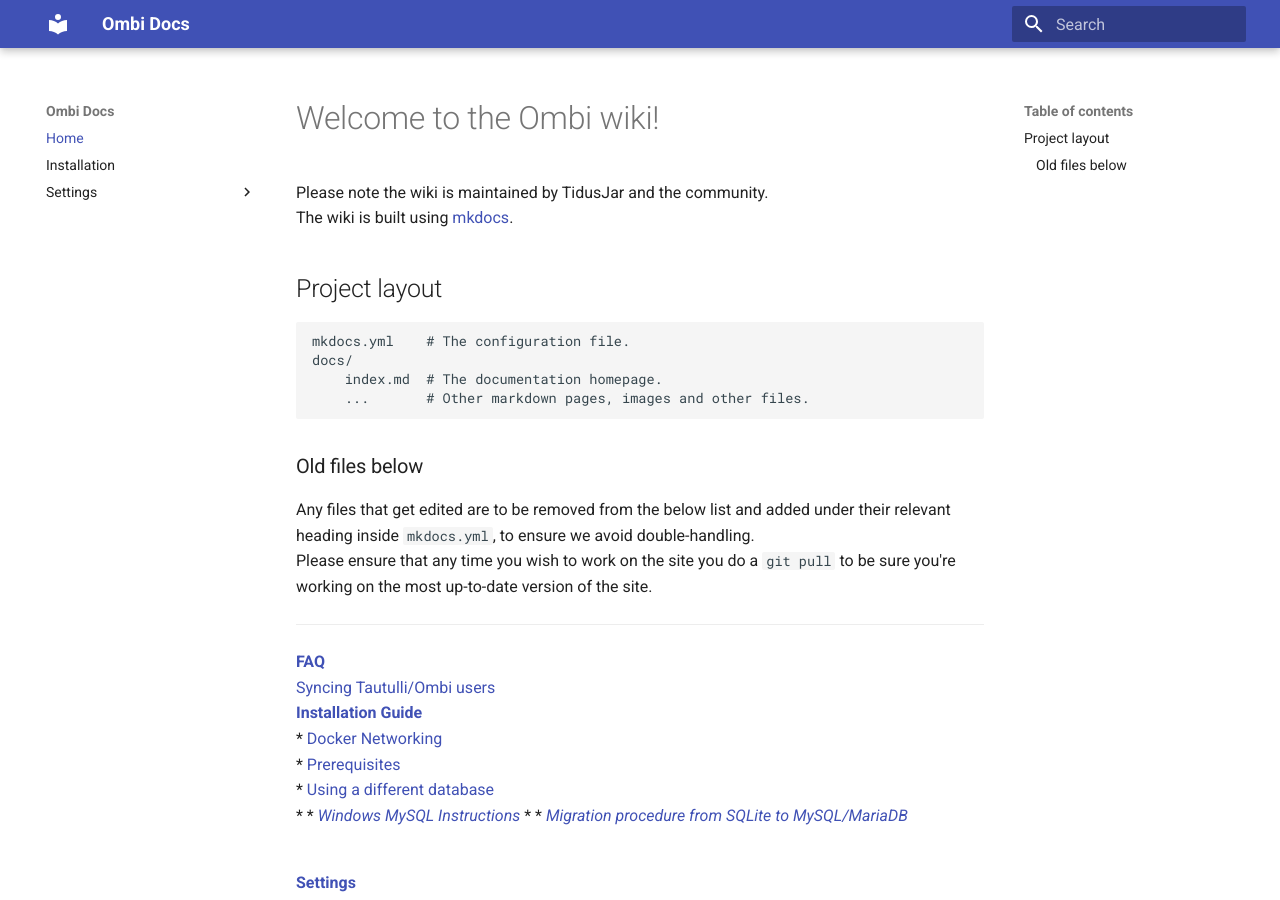
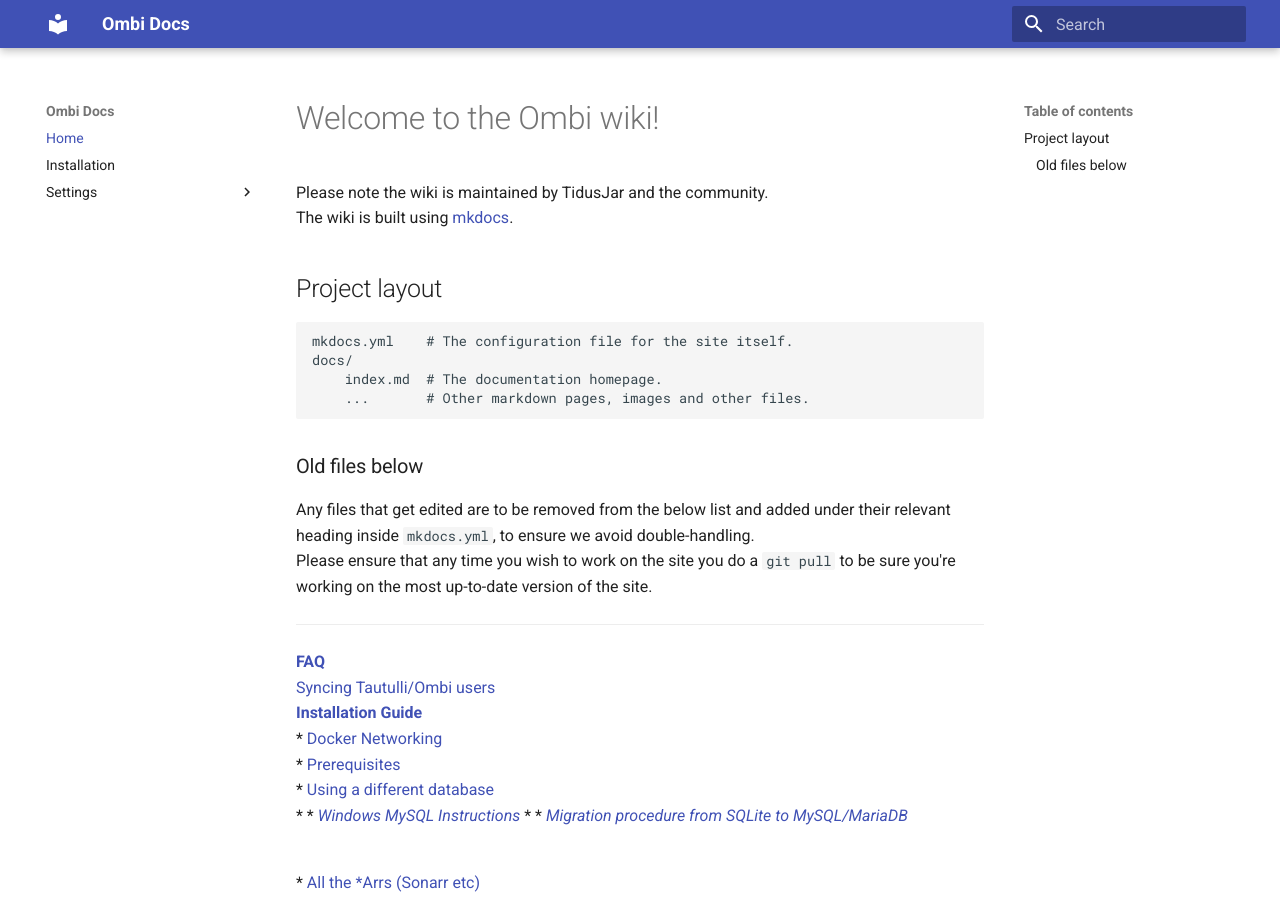
Before and after one commit to Ombi-app/Ombi.Docs, an MkDocs documentation site: the page built from docs/index.md, in a window 1280 px wide and 900 px high. Built offline with MkDocs 1.6.1 and Material for MkDocs 9.7.7, drawn with Linux system fonts in a browser that asks for light colours; old or Windows-style settings are respelled for this version of MkDocs.

Commit message:
Remove settings link, update string

```diff
--- a/docs/index.md
+++ b/docs/index.md
@@ -5,7 +5,7 @@
 
 ## Project layout
 
-    mkdocs.yml    # The configuration file.
+    mkdocs.yml    # The configuration file for the site itself.
     docs/
         index.md  # The documentation homepage.
         ...       # Other markdown pages, images and other files.
@@ -25,11 +25,10 @@
 * * [_Windows MySQL Instructions_](https://github.com/tidusjar/Ombi/wiki/Using-a-different-database-(MySQL)-on-Windows)
 * * [_Migration procedure from SQLite to MySQL/MariaDB_](https://github.com/tidusjar/Ombi/wiki/Migration-procedure-from-SQLite-to-MySQL-or-MariaDB)<br>
 <!-- end of the list --><br>
-[**Settings**](https://github.com/tidusjar/Ombi/wiki/Settings)<br>
 * [All the *Arrs (Sonarr etc)](https://github.com/tidusjar/Ombi/wiki/Arr-Settings)<br>
 * [Authentication](https://github.com/tidusjar/Ombi/wiki/Authentication-Settings)<br>
 * [Customization](https://github.com/tidusjar/Ombi/wiki/Customization-Settings)<br>
-    * [Common Themes](https://github.com/tidusjar/Ombi/wiki/Ombi-v4-Custom-Themes)
+* [Common Themes](https://github.com/tidusjar/Ombi/wiki/Ombi-v4-Custom-Themes)<br>
 * [DogNzb](https://github.com/tidusjar/Ombi/wiki/DogNzb-Settings)<br>
 * [Issues](https://github.com/tidusjar/Ombi/wiki/Issue-Settings)<br>
 * [Jobs/Tasks/Schedules](https://github.com/tidusjar/Ombi/wiki/Jobs-Tasks-Schedules)<br>
```
